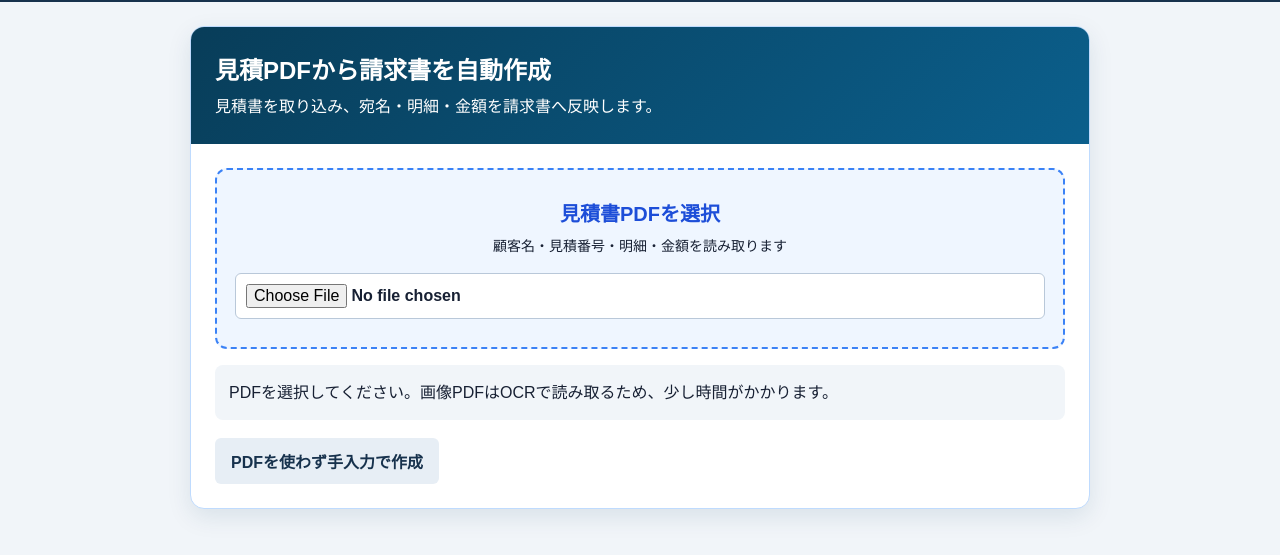
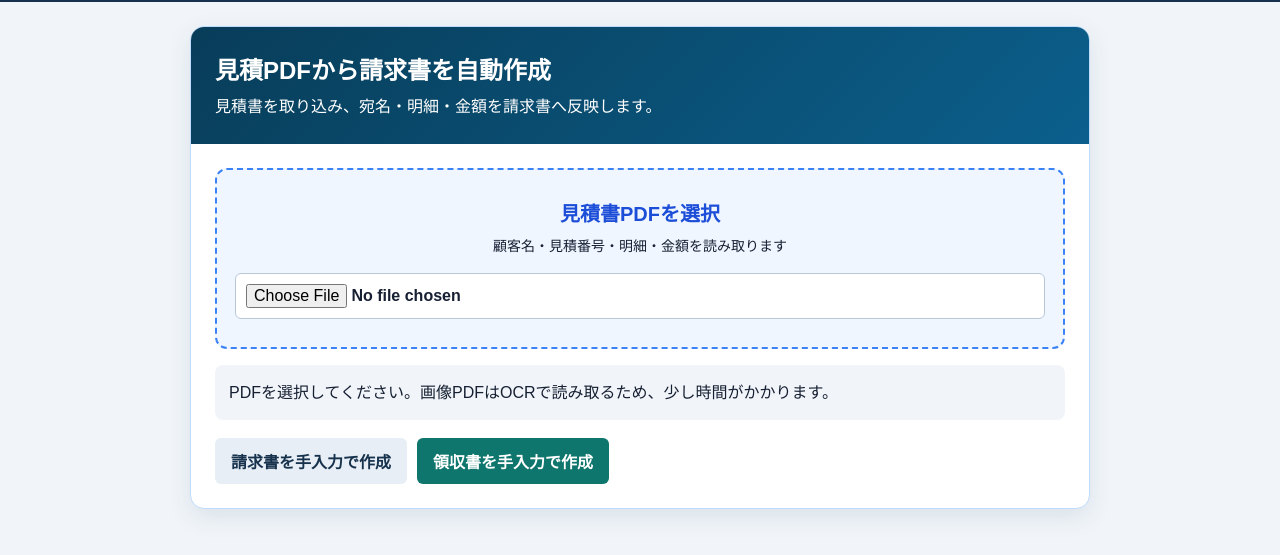
Before and after one commit to rsp51522-lab/nextsaleslab-demo, a plain HTML site: page invoice.html in a window 1280 px wide. Shown: the part 77-632 px from the top of the page. Drawn offline with nearby package versions, Linux system fonts and the light colour scheme.

Commit message:
Add separate invoice and receipt entry buttons

```diff
--- a/invoice.html
+++ b/invoice.html
@@ -16,7 +16,7 @@
 <div class="import-body"><label class="pdf-drop"><strong>見積書PDFを選択</strong><span>顧客名・見積番号・明細・金額を読み取ります</span><input type="file" id="estimate-pdf" accept="application/pdf,.pdf" aria-label="見積書PDFを選択"></label>
 <div id="import-status" class="import-status" role="status" aria-live="polite">PDFを選択してください。画像PDFはOCRで読み取るため、少し時間がかかります。</div>
 <div id="import-options" class="import-options" hidden><p id="import-summary"></p><div class="import-apply"><label>請求対象<select id="import-billing"><option value="initial">初期費用のみ</option><option value="monthly">月額保守料（1ヶ月分）のみ</option><option value="both">初期費用＋月額保守料1ヶ月分</option></select></label><button type="button" id="apply-import">読取内容を反映</button></div><p class="note">請求対象を変えたら「読取内容を反映」を押してください。編集した明細は見積の読取内容に置き換わります。</p></div>
-<div class="actions"><button type="button" id="manual-invoice" class="secondary">PDFを使わず手入力で作成</button></div></div></section>
+<div class="actions"><button type="button" id="manual-invoice" class="secondary">請求書を手入力で作成</button><button type="button" id="manual-receipt">領収書を手入力で作成</button></div></div></section>
 <main id="invoice-workspace" hidden>
 <section class="editor" aria-label="請求書の入力">
 <h2 id="editor-heading">請求内容を入力</h2><p class="note">宛名・明細を入力すると、右の書類に反映されます。金額は税抜で入力してください。</p>
@@ -217,7 +217,8 @@ $('estimate-pdf').addEventListener('change',async event=>{
   finally{input.disabled=false;input.value='';}
 });
 $('apply-import').onclick=applyImportedEstimate;
-$('manual-invoice').onclick=showInvoiceWorkspace;
+$('manual-invoice').onclick=()=>{ $('documentType').value='invoice';$('dueDate').required=true;render();showInvoiceWorkspace(); };
+$('manual-receipt').onclick=()=>{ $('documentType').value='receipt';$('dueDate').required=false;render();showInvoiceWorkspace(); };
 
 newInvoice();
 </script></body></html>
```
